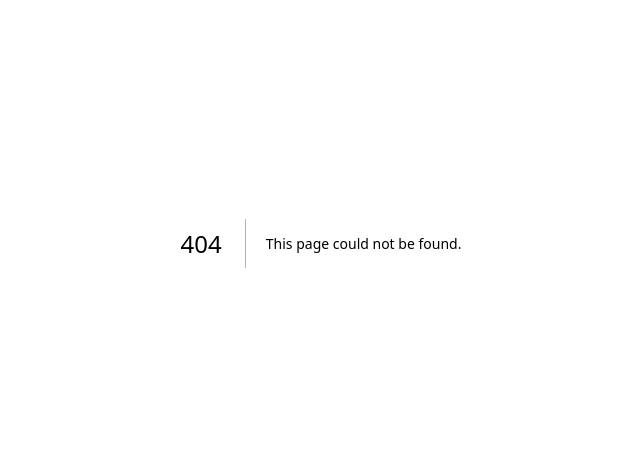
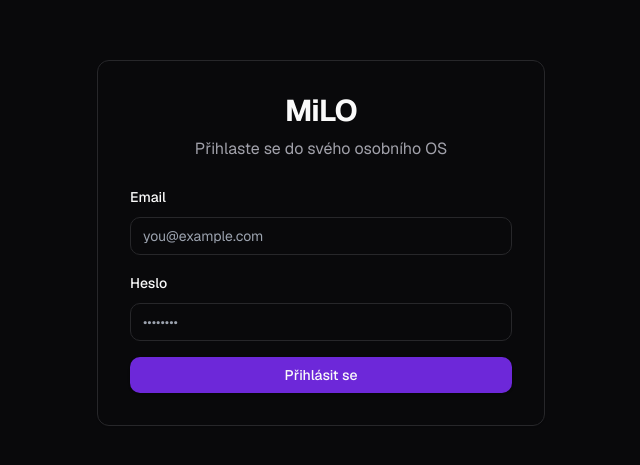
Before and after one commit to mirabeecko/milo_core, a Next.js app in the folder apps/web/: page /login in a window 1280 px wide. Before the commit this address had no page. Shown: the part 157-622 px from the top of the page, without its empty margins (319-959 px from the left). Built offline with nearby package versions, Linux system fonts and the light colour scheme; no server answers.

Commit message:
feat: frontend auth skeleton with Supabase + demo fallback
- add AuthProvider, useAuth hook
- add login page
- add middleware stub for route protection
- update UserNav with sign out
- integrate AuthProvider into root layout
- all checks pass: typecheck, lint, test, build

```diff
--- a/apps/web/app/layout.tsx
+++ b/apps/web/app/layout.tsx
@@ -3,6 +3,7 @@ import { GeistSans } from "geist/font/sans";
 import { GeistMono } from "geist/font/mono";
 import { ThemeProvider } from "@/components/theme-provider";
 import { QueryProvider } from "@/components/query-provider";
+import { AuthProvider } from "@/components/auth/auth-provider";
 import "./globals.css";
 
 export const metadata: Metadata = {
@@ -19,7 +20,9 @@ export default function RootLayout({
     <html lang="cs" suppressHydrationWarning>
       <body className={`${GeistSans.variable} ${GeistMono.variable} font-sans`}>
         <ThemeProvider attribute="class" defaultTheme="dark" enableSystem={false}>
-          <QueryProvider>{children}</QueryProvider>
+          <QueryProvider>
+            <AuthProvider>{children}</AuthProvider>
+          </QueryProvider>
         </ThemeProvider>
       </body>
     </html>
--- /dev/null
+++ b/apps/web/app/login/page.tsx
@@ -0,0 +1,79 @@
+"use client";
+
+import { useState } from "react";
+import { useRouter } from "next/navigation";
+import { Button } from "@/components/ui/button";
+import { useAuth } from "@/components/auth/auth-provider";
+
+export default function LoginPage(): JSX.Element {
+  const router = useRouter();
+  const { signIn } = useAuth();
+  const [email, setEmail] = useState("");
+  const [password, setPassword] = useState("");
+  const [error, setError] = useState<string | null>(null);
+  const [isLoading, setIsLoading] = useState(false);
+
+  const handleSubmit = async (e: React.FormEvent): Promise<void> => {
+    e.preventDefault();
+    setError(null);
+    setIsLoading(true);
+
+    try {
+      await signIn(email, password);
+      router.push("/");
+    } catch (err) {
+      setError(err instanceof Error ? err.message : "Přihlášení selhalo");
+    } finally {
+      setIsLoading(false);
+    }
+  };
+
+  return (
+    <div className="flex min-h-screen items-center justify-center bg-background p-4">
+      <div className="w-full max-w-md space-y-6 rounded-xl border border-border bg-card p-8 shadow-sm">
+        <div className="space-y-2 text-center">
+          <h1 className="text-3xl font-bold tracking-tight">MiLO</h1>
+          <p className="text-muted-foreground">Přihlaste se do svého osobního OS</p>
+        </div>
+
+        <form onSubmit={handleSubmit} className="space-y-4">
+          <div className="space-y-2">
+            <label htmlFor="email" className="text-sm font-medium">
+              Email
+            </label>
+            <input
+              id="email"
+              type="email"
+              value={email}
+              onChange={(e) => setEmail(e.target.value)}
+              required
+              className="w-full rounded-md border border-input bg-background px-3 py-2 text-sm outline-none focus:ring-2 focus:ring-ring"
+              placeholder="you@example.com"
+            />
+          </div>
+
+          <div className="space-y-2">
+            <label htmlFor="password" className="text-sm font-medium">
+              Heslo
+            </label>
+            <input
+              id="password"
+              type="password"
+              value={password}
+              onChange={(e) => setPassword(e.target.value)}
+              required
+              className="w-full rounded-md border border-input bg-background px-3 py-2 text-sm outline-none focus:ring-2 focus:ring-ring"
+              placeholder="••••••••"
+            />
+          </div>
+
+          {error && <p className="text-sm text-destructive">{error}</p>}
+
+          <Button type="submit" className="w-full" disabled={isLoading}>
+            {isLoading ? "Přihlašuji..." : "Přihlásit se"}
+          </Button>
+        </form>
+      </div>
+    </div>
+  );
+}
--- /dev/null
+++ b/apps/web/components/auth/auth-provider.tsx
@@ -0,0 +1,103 @@
+"use client";
+
+import { createContext, useContext, useEffect, useState, ReactNode } from "react";
+import { createSupabaseClient, isSupabaseConfigured } from "@/lib/supabase/client";
+
+export interface AuthUser {
+  id: string;
+  email: string;
+  name: string | null;
+  avatarUrl: string | null;
+}
+
+interface AuthContextValue {
+  user: AuthUser | null;
+  isLoading: boolean;
+  signIn: (email: string, password: string) => Promise<void>;
+  signOut: () => Promise<void>;
+}
+
+const AuthContext = createContext<AuthContextValue | null>(null);
+
+const demoUser: AuthUser = {
+  id: "demo-user",
+  email: "demo@milo.local",
+  name: "Demo User",
+  avatarUrl: null,
+};
+
+export function AuthProvider({ children }: { children: ReactNode }): JSX.Element {
+  const [user, setUser] = useState<AuthUser | null>(null);
+  const [isLoading, setIsLoading] = useState(true);
+
+  useEffect(() => {
+    if (!isSupabaseConfigured) {
+      setUser(demoUser);
+      setIsLoading(false);
+      return;
+    }
+
+    const supabase = createSupabaseClient();
+
+    void supabase.auth.getSession().then(({ data: { session } }) => {
+      setUser(session ? mapUser(session.user) : null);
+      setIsLoading(false);
+    });
+
+    const { data: listener } = supabase.auth.onAuthStateChange((_event, session) => {
+      setUser(session ? mapUser(session.user) : null);
+    });
+
+    return () => {
+      listener.subscription.unsubscribe();
+    };
+  }, []);
+
+  const signIn = async (email: string, password: string): Promise<void> => {
+    if (!isSupabaseConfigured) {
+      setUser(demoUser);
+      return;
+    }
+
+    const supabase = createSupabaseClient();
+    const { error } = await supabase.auth.signInWithPassword({ email, password });
+
+    if (error) {
+      throw error;
+    }
+  };
+
+  const signOut = async (): Promise<void> => {
+    if (!isSupabaseConfigured) {
+      setUser(null);
+      return;
+    }
+
+    const supabase = createSupabaseClient();
+    await supabase.auth.signOut();
+    setUser(null);
+  };
+
+  return <AuthContext.Provider value={{ user, isLoading, signIn, signOut }}>{children}</AuthContext.Provider>;
+}
+
+export function useAuth(): AuthContextValue {
+  const context = useContext(AuthContext);
+  if (!context) {
+    throw new Error("useAuth must be used within AuthProvider");
+  }
+  return context;
+}
+
+function mapUser(user: {
+  id: string;
+  email?: string;
+  user_metadata?: { name?: string; avatar_url?: string };
+}): AuthUser {
+  return {
+    id: user.id,
+    email: user.email ?? "",
+    name: user.user_metadata?.name ?? null,
+    avatarUrl: user.user_metadata?.avatar_url ?? null,
+  };
+}
--- a/apps/web/components/layout/user-nav.tsx
+++ b/apps/web/components/layout/user-nav.tsx
@@ -1,13 +1,34 @@
 "use client";
 
-import { User } from "lucide-react";
+import { useRouter } from "next/navigation";
+import { User, LogOut } from "lucide-react";
 import { Button } from "@/components/ui/button";
+import { useAuth } from "@/components/auth/auth-provider";
 
 export function UserNav(): JSX.Element {
+  const router = useRouter();
+  const { user, signOut } = useAuth();
+
+  const handleSignOut = async (): Promise<void> => {
+    await signOut();
+    router.push("/login");
+  };
+
   return (
-    <Button variant="ghost" size="icon" className="rounded-full">
-      <User className="h-5 w-5" />
-      <span className="sr-only">Uživatelské menu</span>
-    </Button>
+    <div className="flex items-center gap-2">
+      {user && (
+        <span className="hidden text-sm text-muted-foreground md:inline">
+          {user.name ?? user.email}
+        </span>
+      )}
+      <Button variant="ghost" size="icon" className="rounded-full">
+        <User className="h-5 w-5" />
+        <span className="sr-only">Uživatelské menu</span>
+      </Button>
+      <Button variant="ghost" size="icon" className="rounded-full" onClick={handleSignOut}>
+        <LogOut className="h-5 w-5" />
+        <span className="sr-only">Odhlásit se</span>
+      </Button>
+    </div>
   );
 }
--- /dev/null
+++ b/apps/web/lib/supabase/client.ts
@@ -0,0 +1,13 @@
+import { createClient } from "@supabase/supabase-js";
+
+const supabaseUrl = process.env.NEXT_PUBLIC_SUPABASE_URL ?? "";
+const supabaseAnonKey = process.env.NEXT_PUBLIC_SUPABASE_ANON_KEY ?? "";
+
+export const isSupabaseConfigured = supabaseUrl.length > 0 && supabaseAnonKey.length > 0;
+
+export function createSupabaseClient() {
+  if (!isSupabaseConfigured) {
+    throw new Error("Supabase is not configured");
+  }
+  return createClient(supabaseUrl, supabaseAnonKey);
+}
--- a/apps/web/package.json
+++ b/apps/web/package.json
@@ -13,6 +13,7 @@
     "@milo/design-system": "workspace:*",
     "@milo/shared": "workspace:*",
     "@milo/tts": "workspace:*",
+    "@supabase/supabase-js": "^2.44.0",
     "@radix-ui/react-avatar": "^1.1.0",
     "@radix-ui/react-dialog": "^1.1.0",
     "@radix-ui/react-dropdown-menu": "^2.1.0",
```
Also changed, not shown: apps/web/middleware.ts (added, +19 -0 lines), 1 other file (tests, documents, lock files or other folders).
